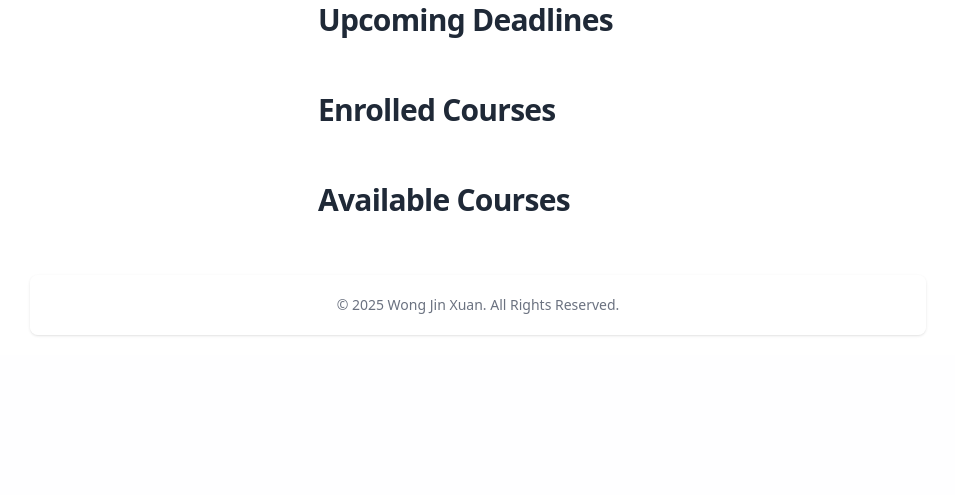
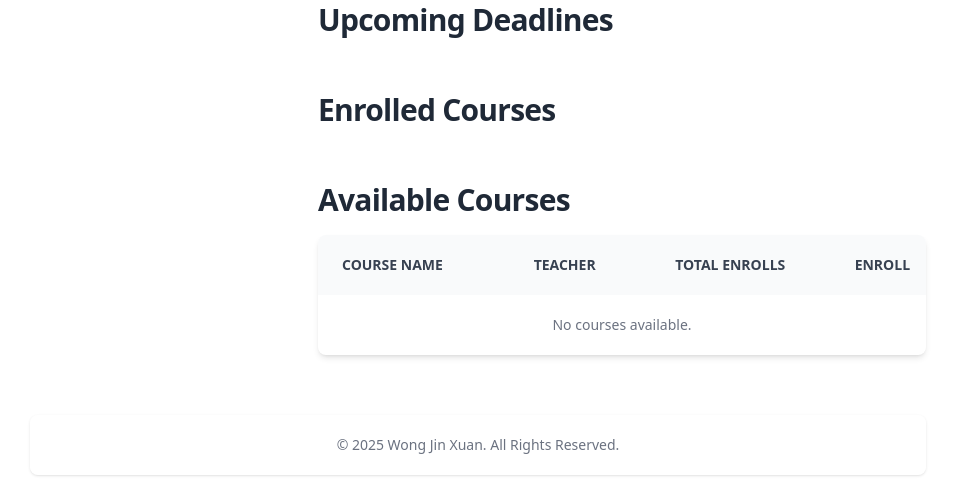
Before and after one commit to Jx1126/awd-final, a Django app: page /user/home/ in a window 1280 px wide. Shown: the part 1044-1539 px from the top of the page, without its empty margins (162-1117 px from the left). Before the commit the page ends 1380 px from the top, so only its background shows below. Run offline with Django 5.2, Linux system fonts and the light colour scheme; a user stored in the database is signed in; tables that the repository leaves empty hold one stand-in row (values such as "Sample post"); style sheets or scripts are compiled from the project's sources; some libraries are stand-ins or nearby versions.

Commit message:
feat(user): display available courses for students

```diff
--- a/elearning/users/templates/users/student_homepage.html
+++ b/elearning/users/templates/users/student_homepage.html
@@ -107,6 +107,50 @@
       {% comment %} Available courses section {% endcomment %}
       <section id="available_courses" class="mb-15">
         <h2 class="mb-4 text-xl font-extrabold leading-none tracking-tight text-gray-800 md:text-2xl lg:text-3xl">Available Courses</h2>
+        <div class="relative overflow-x-auto shadow-md mt-5 sm:rounded-lg">
+          <table class="w-full text-sm text-left rtl:text-right text-gray-500">
+            <thead class="text-sm text-gray-700 uppercase bg-gray-50">
+              <tr>
+                <th scope="col" class="px-6 py-5">
+                  Course Name
+                </th>
+                <th scope="col" class="px-6 py-5">
+                  Teacher
+                </th>
+                <th scope="col" class="px-6 py-5">
+                  Total Enrolls
+                </th>
+                <th scope="col" class="py-5">
+                  Enroll
+                </th>
+              </tr>
+            </thead>
+            <tbody>
+              {% if student_courses %}
+                {% for course in student_courses %}
+                  <tr class="odd:bg-white even:bg-gray-50 border-b border-gray-200">
+                    <th scope="row" class="px-6 py-5 font-medium text-gray-900 whitespace-nowrap">
+                      {{ course.course_title }}
+                    </th>
+                    <td class="px-6 py-5">
+                      {{ course.created_by.user.username }}
+                    </td>
+                    <td class="px-6 py-5">
+                      {{ course.enrolled_students.count }}
+                    </td>
+                    <td class="py-5">
+                      <a href="#" class="text-white bg-blue-700 hover:bg-blue-800 focus:ring-4 focus:ring-blue-300 font-medium shadow-md shadow-blue-500/70 transition rounded-lg text-sm px-5 py-2.5 me-2 mb-2 focus:outline-none hover:cursor-pointer ease-in-out">Enroll</a>
+                    </td>
+                  </tr>
+                {% endfor %}
+              {% else %}
+                <tr>
+                  <td colspan="5" class="text-center py-5">No courses available.</td>
+                </tr>
+              {% endif %}
+            </tbody>
+          </table>
+        </div>
       </section>
     </div>
 
--- a/elearning/users/templates/users/teacher_homepage.html
+++ b/elearning/users/templates/users/teacher_homepage.html
@@ -2,7 +2,7 @@
 
 {% load widget_tweaks %}
 
-{% block title %}Student's Homepage{% endblock %}
+{% block title %}Teacher's Homepage{% endblock %}
 
 {% block content %}
   {% comment %} Page title section {% endcomment %}
--- a/elearning/users/views.py
+++ b/elearning/users/views.py
@@ -87,9 +87,11 @@ def homepage(request):
   status_list = UserStatusUpdate.objects.filter(user=request.user).order_by('-time_posted')
 
   if app_user.is_teacher:
-    teacher_courses = Course.objects.filter(created_by=app_user)
+    teacher_courses = Course.objects.filter(created_by=app_user).order_by('-time_created')
+    student_courses = None
   else:
     teacher_courses = None
+    student_courses = Course.objects.all().order_by('-time_created')
 
   if request.method == 'POST':
     status_form = UserStatusUpdateForm(request.POST)
@@ -105,7 +107,7 @@ def homepage(request):
 
   # Renders the homepage based on the user's role
   if app_user.is_student:
-    return render(request, 'users/student_homepage.html', {'status_list': status_list, 'status_form': status_form})
+    return render(request, 'users/student_homepage.html', {'status_list': status_list, 'status_form': status_form, 'student_courses': student_courses})
   elif app_user.is_teacher:
     return render(request, 'users/teacher_homepage.html', {'status_list': status_list, 'status_form': status_form, 'teacher_courses': teacher_courses})
   else:
```
